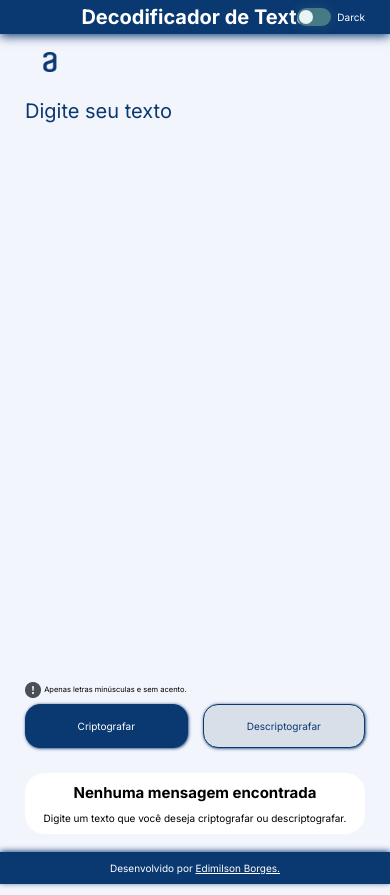
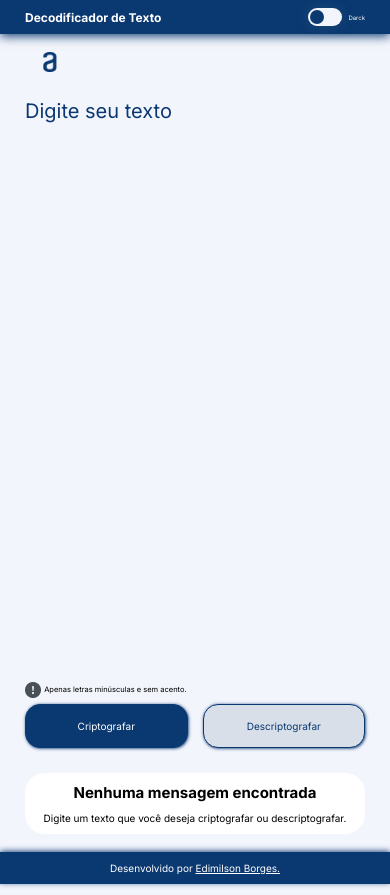
Before and after one commit to EdimilsonBorges/decodificador-de-texto, a plain HTML site: page index.html in a window 390 px wide. Drawn offline with Linux system fonts and the light colour scheme.

Commit message:
feat: ajustando responsividade no header

```diff
--- a/assets/styles/style.css
+++ b/assets/styles/style.css
@@ -27,6 +27,10 @@
     gap: 0.62rem;
 }
 
+#darck-name{
+cursor: pointer;
+}
+
 #switch {
     width: 0;
     height: 0;
@@ -34,12 +38,10 @@
 }
 
 #label-switch {
-    position: absolute;
-    right: 0rem;
     display: block;
     width: 3.43rem;
     height: 1.75rem;
-    background-color: #477a85;
+    background-color: var(--secondary-color);
     border-radius: 6.25rem;
     position: relative;
     cursor: pointer;
@@ -51,7 +53,7 @@
     content: "";
     width: 1.37rem;
     height: 1.37rem;
-    background-color: #e8f5f7;
+    background-color: var(--primary-color);
     position: absolute;
     border-radius: 4.37rem;
     top: 0.18rem;
@@ -65,11 +67,11 @@ input:checked+#label-switch:after {
 }
 
 input:checked+#label-switch {
-    background-color: #243d42;
+    background-color: var(--secondary-color);
 }
 
 #label-switch:active:after {
-    width: 3.12rem;
+    width: 2rem;
 }
 
 body {
@@ -83,6 +85,7 @@ header {
     display: flex;
     align-items: center;
     justify-content: center;
+    padding: 1.5rem 2.5rem;
     background-color: var(--primary-color);
     height: 3.4rem;
     color: var(--text-primary-color);
@@ -270,6 +273,10 @@ footer>p>a {
 }
 
 @media screen and (max-width: 800px) {
+    header{
+        justify-content: start;
+        font-size: 0.6rem;
+    }
     main {
         flex-direction: column;
     }
--- a/index.html
+++ b/index.html
@@ -15,7 +15,7 @@
         <div class="theme_switch">
             <input type="checkbox" name="switch" id="switch">
             <label id="label-switch" for="switch"></label>
-            <label for="switch">Darck</label>
+            <label id="darck-name" for="switch">Darck</label>
         </div>
     </header>
     <main>
```
